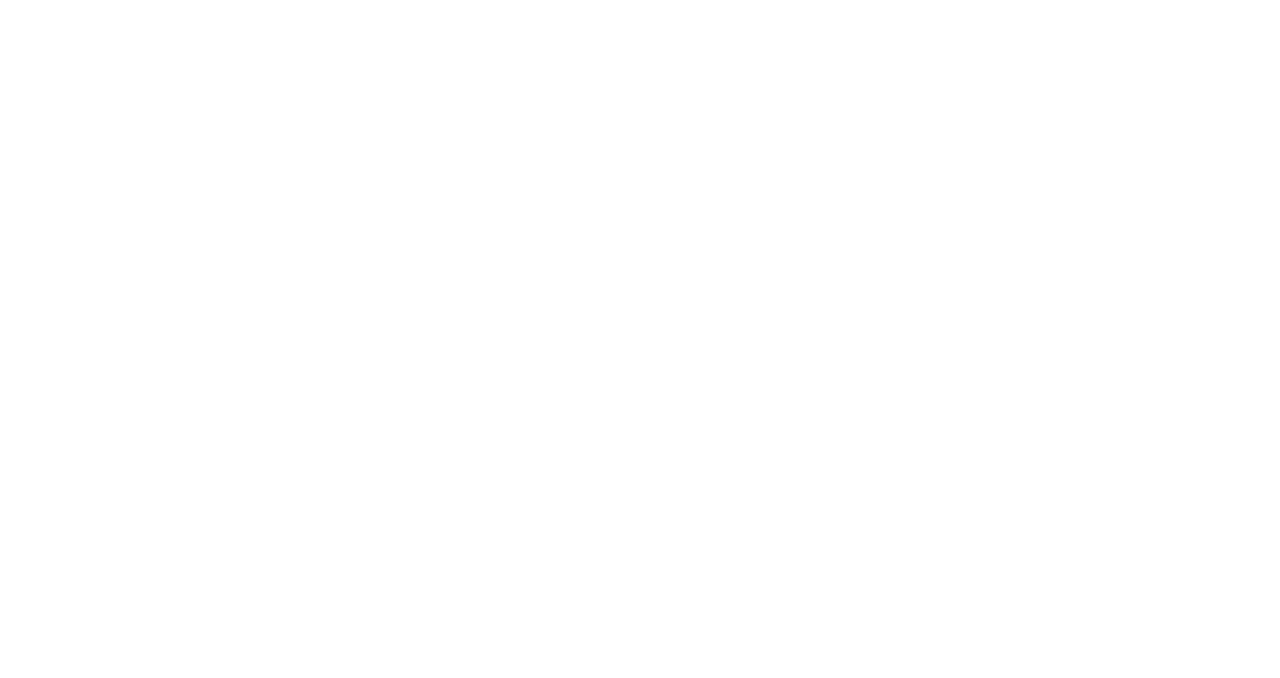
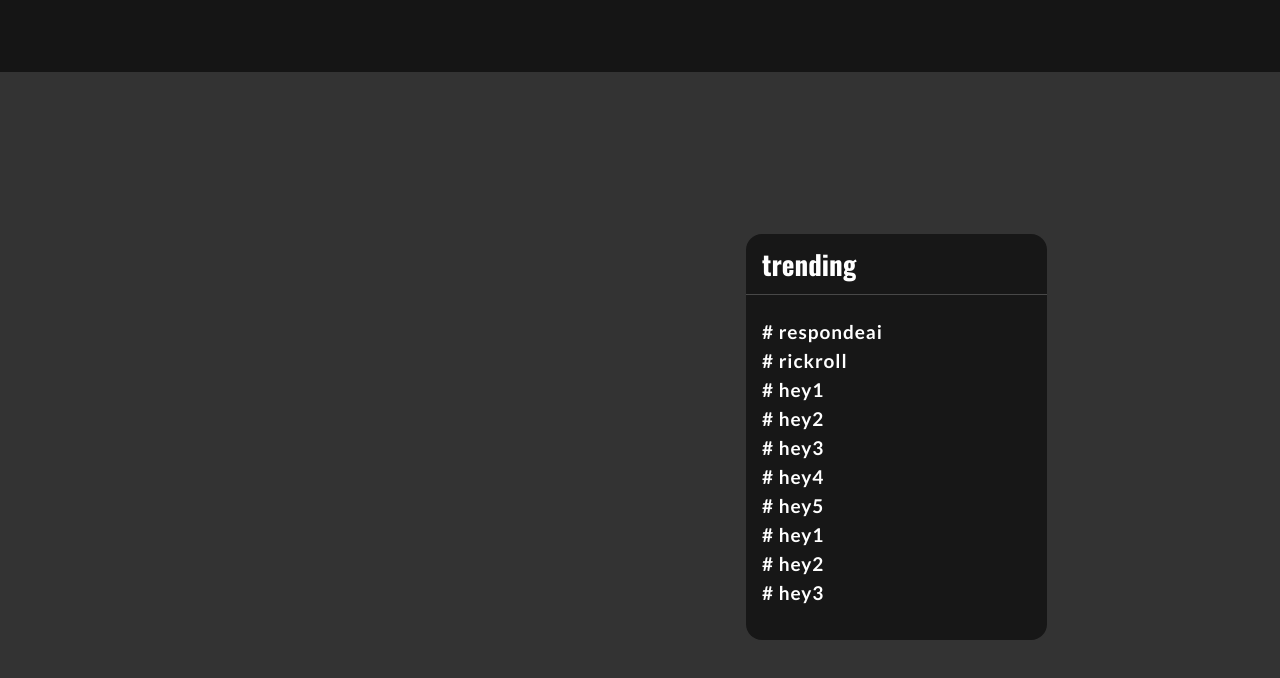
Before and after one commit to rabbithay/linkr, a React (Create React App) app: page /hashtag in a window 1280 px wide. Shown: the top 678 px of the page. Built offline with nearby package versions, Linux system fonts and the light colour scheme.

Commit message:
Hashtag Sidebar layout implementation

```diff
--- a/src/App.js
+++ b/src/App.js
@@ -20,7 +20,7 @@ function App() {
 				<Route path="/timeline" exact component={Timeline} />
 				<Route path="/my-posts" exact component={MyPosts} />
 				<Route path="/user/:id" exact />
-				<Route path="/hashtagh/:hashtag" exact component={Hashtag} />
+				<Route path="/hashtag" exact component={Hashtag} />
 				<Route path="/my-likes" exact component={MyLikes} />
 			</Switch>
 		</Router>
--- a/src/pages/Hashtag/index.jsx
+++ b/src/pages/Hashtag/index.jsx
@@ -1,8 +1,29 @@
 import React from 'react';
+import styled from 'styled-components';
+import HashtagSidebar from '../shared/HashtagSidebar';
+
+
 export default function Hashtag(){
 	return(
 		<>
-			<h1>Inicial Commit</h1>
+			<HeaderTest />
+
+			<MainBodyTest>
+				<HashtagSidebar />
+			</MainBodyTest>
 		</>
 	);
 }
+
+
+const HeaderTest = styled.header`
+	width: 100%;
+	height: 72px;
+	background-color: #151515;
+`;
+
+const MainBodyTest = styled.div`
+	width: 100%;
+	height: calc(100vh - 72px);
+	background-color: #333333;
+`;
--- /dev/null
+++ b/src/pages/shared/HashtagSidebar.jsx
@@ -0,0 +1,101 @@
+import React from 'react';
+import { Link } from 'react-router-dom';
+import styled from 'styled-components';
+
+
+export default function HashtagSidebar(){
+	// Tirar esta informação do servidor
+	const hashtagList = {
+		'hashtags': [
+			{
+				'id': 2,
+				'name': 'respondeai',
+				'numberOfMentions': 1
+			},
+			{
+				'id': 1,
+				'name': 'rickroll',
+				'numberOfMentions': 1
+			}
+		]
+	};
+
+	const { hashtags } = hashtagList;
+
+
+	return(
+		<Container>
+			<div className='Title'>
+				<h1>trending</h1>
+			</div>
+
+			<ul className='HashtagsBox'>
+				{hashtags.map(({ id, name }) => {
+					return (
+						// Tratar se o # for muito grande (cortar a # e colocar '...')
+						<Link key={id} to='/hashtag'>
+							<li>{`# ${name}`}</li>
+						</Link>
+					);
+				})}
+
+				<Link to='/hashtag'>
+					<li># hey1</li>
+				</Link>
+				<li># hey2</li>
+				<li># hey3</li>
+				<li># hey4</li>
+				<li># hey5</li>
+				<li># hey1</li>
+				<li># hey2</li>
+				<li># hey3</li>
+			</ul>
+
+		</Container>
+	);
+}
+
+
+const Container = styled.div`
+	position: fixed;
+	width: 301px;
+	height: 406px;
+	right: 18.2%;
+	bottom: 20%;
+	background-color: #171717;
+	border-radius: 16px;
+
+	.Title {
+		padding-left: 16px;
+		height: 15%;
+		display: flex;
+		align-items: center;
+		border-bottom: 1px solid #484848;
+
+		h1 {
+			font-family: Oswald;
+			color: #FFFFFF;
+			font-weight: bold;
+			font-size: 27px;
+			line-height: 40px;
+		}
+	}
+
+	.HashtagsBox {
+		width: 100%;
+		height: 85%;
+		padding: 22px 16px 30px;
+
+		li {
+			font-family: Lato;
+			font-style: normal;
+			font-weight: bold;
+			font-size: 19px;
+			line-height: 29px;
+			letter-spacing: 0.05em;
+			color: #FFFFFF;
+		}
+	}
+
+
+`;
```
